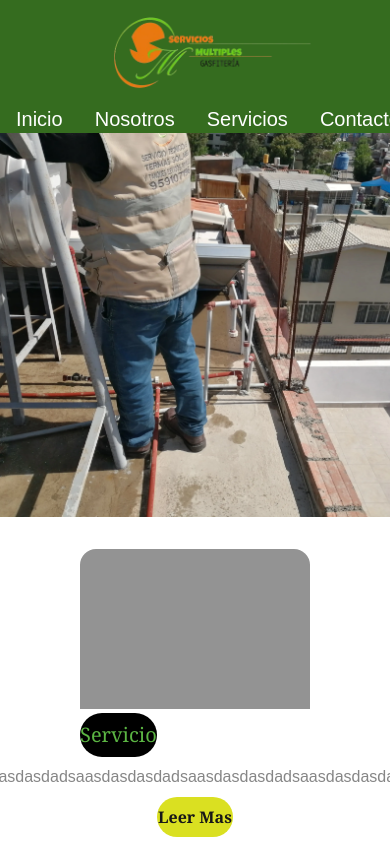
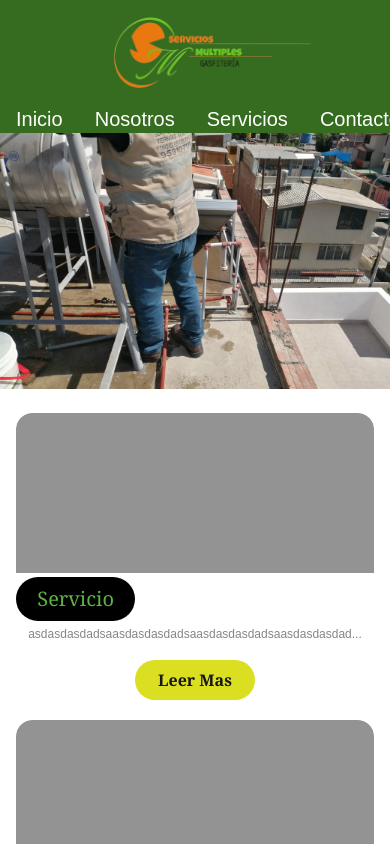
Before and after one commit to FranksVilca/ServiciosMultiples-ThermasSolares, a Next.js app: page /Servicios in a window 390 px wide. Shown: the top 844 px of the page. Built offline with nearby package versions, Linux system fonts and the light colour scheme.

Commit message:
feat(Service): add responsive

```diff
--- a/src/Components/Servicios/servicePage.tsx
+++ b/src/Components/Servicios/servicePage.tsx
@@ -55,7 +55,7 @@
   return (
     <div>
       <div className="mb-40">
-        <div className="w-full bg-third h-96 relative">
+        <div className="w-full bg-third h-64 sm:h-80 md:h-96 relative">
           <Image
             src="/Home/IMG_20230226_091928.webp"
             alt="About"
@@ -64,16 +64,16 @@
             priority
           />
         </div>
-        <div className="my-8 mx-20 grid grid-cols-1 sm:grid-cols-2 md:grid-cols-3 gap-8">
+        <div className="my-6 sm:my-8 mx-4 sm:mx-8 md:mx-16 lg:mx-20 grid grid-cols-1 sm:grid-cols-2 lg:grid-cols-3 gap-4 sm:gap-6 md:gap-8">
           {Services.servicios.map((item, index) => (
-            <div key={index} className="gap-4 rounded-2xl">
+            <div key={index} className="gap-4 rounded-2xl overflow-hidden">
               <div className="bg-third w-full h-40 rounded-t-2xl">
                 {item.image}
               </div>
               <div className="bg-[#000] text-[#5BB543] w-1/3 rounded-3xl text-center my-1 py-2 text-xl font-serif">
                 {item.title}
               </div>
-              <div className="flex justify-center my-2 text-second">
+              <div className="text-center text-second text-xs sm:text-sm md:text-base px-2 leading-relaxed flex-grow flex items-center justify-center mb-4">
                 {item.text.slice(0, 50)}...
               </div>
               <div className="bg-second rounded-3xl text-center my-1 py-2 w-1/3 font-serif font-semibold mx-auto">
```
